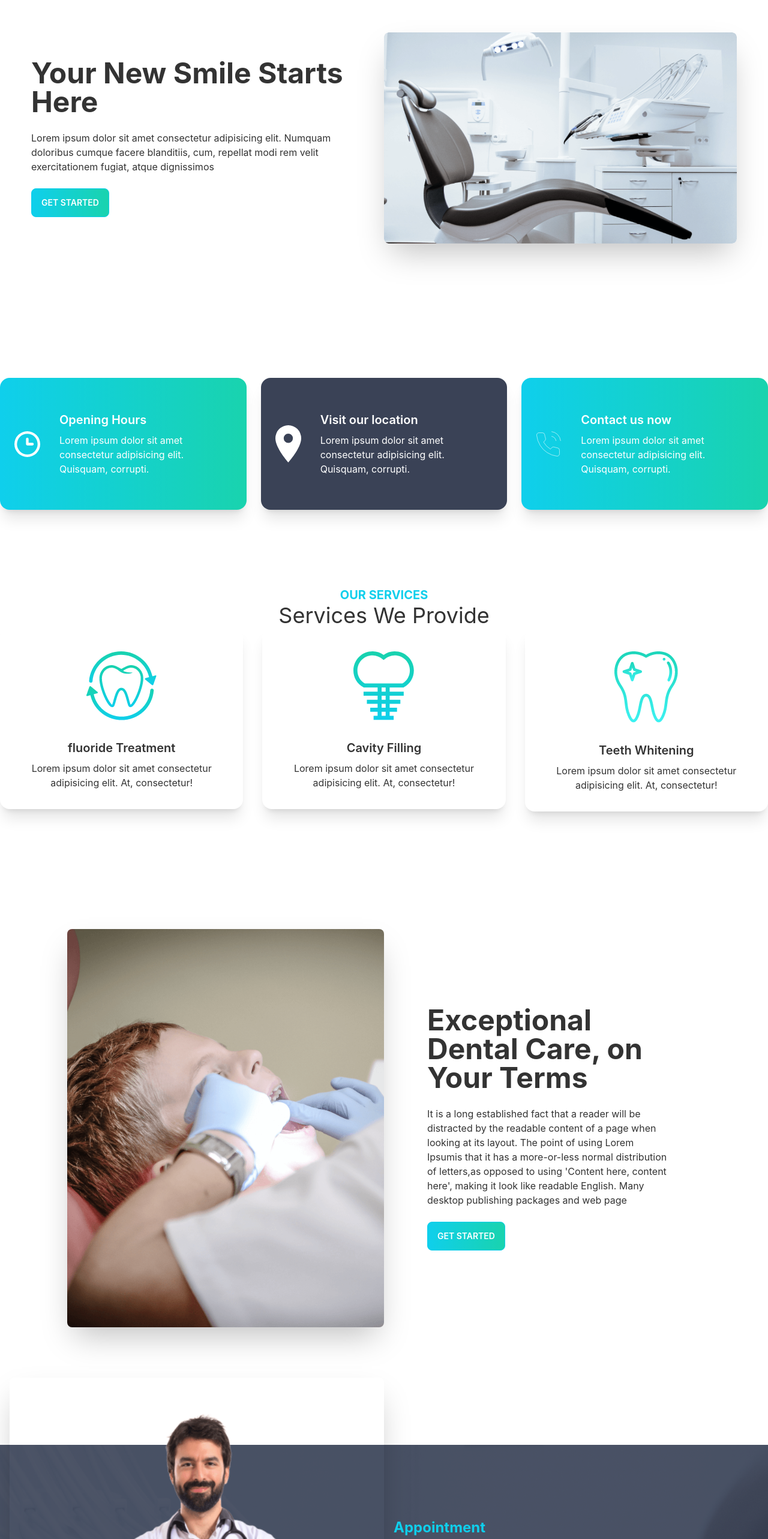
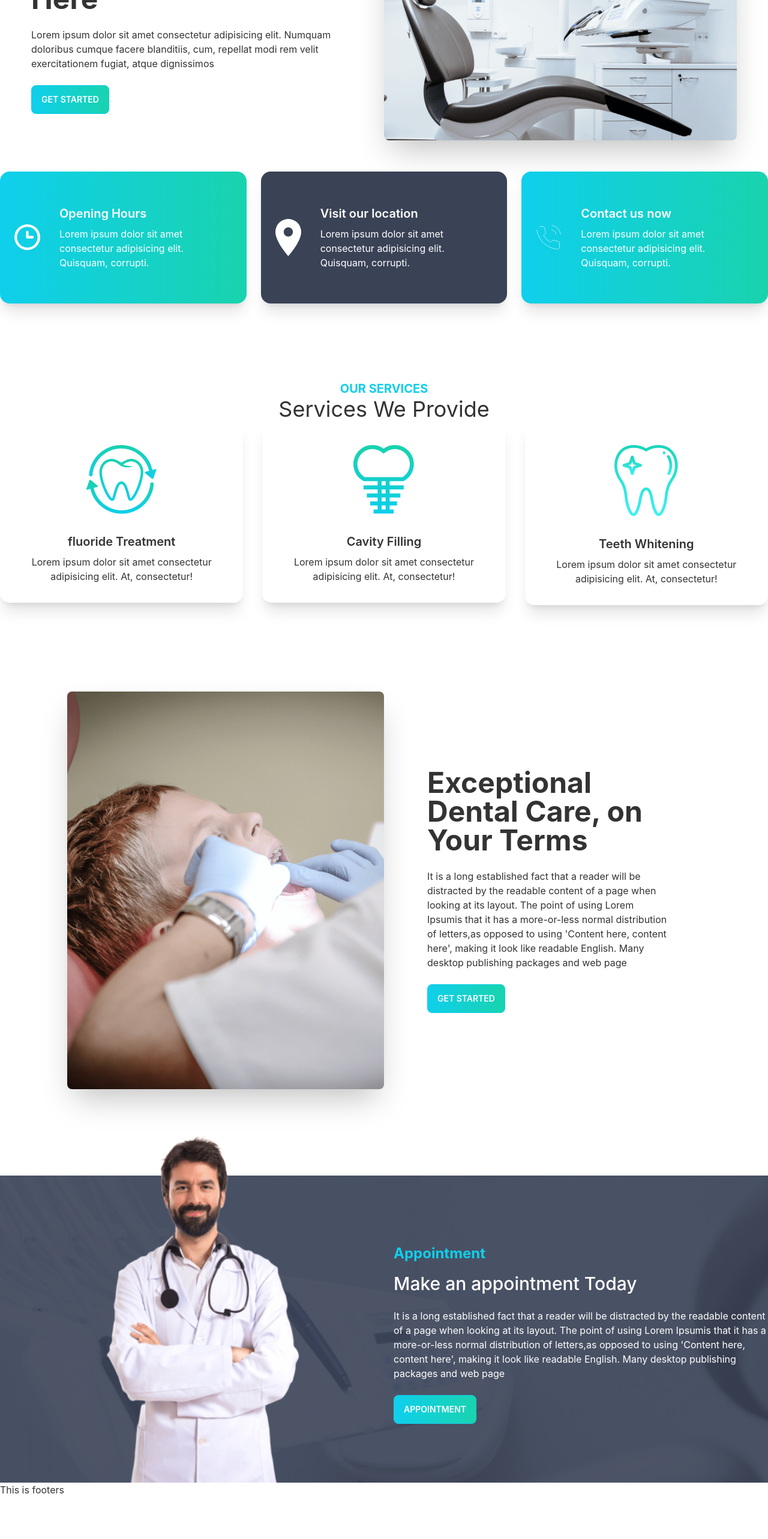
Before and after one commit to tahdiislam/doctors-portal, a React (Vite) app: page / in a window 1280 px wide. Shown: the part 234-2800 px from the top of the page at 60% size. After the commit the page ends 2730 px from the top, so only its background shows below. Built offline with nearby package versions, Linux system fonts and the light colour scheme.

Commit message:
edit in home page

```diff
--- a/src/Pages/Home/Component/Appointment/Appointment.jsx
+++ b/src/Pages/Home/Component/Appointment/Appointment.jsx
@@ -7,13 +7,13 @@ const Appointment = () => {
     return (
         <section className='mt-32' style={{background: `url(${bgImg})`}}>
             <div className="hero">
-                <div className="hero-content flex-col lg:flex-row">
-                    <img src={doctors} className="-mt-32  w-1/2 rounded-lg shadow-2xl" />
-                    <div className='w-1/2 text-white'>
+                <div className="hero-content p-0 flex-col lg:flex-row">
+                    <img src={doctors} className="-mt-32 hidden md:block  lg:w-1/2 " />
+                    <div className='lg:w-1/2 text-white'>
                         <h1 className='text-primary font-bold my-4 text-2xl'>Appointment</h1>
                         <h1 className="text-3xl font-medium">Make an appointment Today</h1>
                         <p className="py-6">It is a long established fact that a reader will be distracted by the readable content of a page when looking at its layout. The point of using Lorem Ipsumis that it has a more-or-less normal distribution of letters,as opposed to using 'Content here, content here', making it look like readable English. Many desktop publishing packages and web page</p>
-                        <PrimaryBtn>Get Started</PrimaryBtn>
+                        <PrimaryBtn>Appointment</PrimaryBtn>
                     </div>
                 </div>
             </div>
--- a/src/Pages/Home/Component/Contacts/Contact.jsx
+++ b/src/Pages/Home/Component/Contacts/Contact.jsx
@@ -3,7 +3,7 @@ import React from 'react';
 const Contact = ({ contactData }) => {
     const { name, description, img, bgClass} = contactData
     return (
-        <div className={`p-6 text-white card card-side shadow-xl ${bgClass}`}>
+        <div className={`p-6 flex flex-col items-center  md:flex-row text-white card card-side shadow-xl ${bgClass}`}>
             <figure className='w-24'><img src={img} alt="Movie" /></figure>
             <div className="card-body">
                 <h2 className="card-title">{name}</h2>
--- a/src/Pages/Home/Component/TopBanner.jsx
+++ b/src/Pages/Home/Component/TopBanner.jsx
@@ -5,9 +5,9 @@ import PrimaryBtn from '../../../Component/PrimaryBtn';
 const TopBanner = () => {
     return (
         <section>
-            <div className="hero min-h-screen p-9">
+            <div className="hero p-9">
                 <div className="hero-content flex-col lg:flex-row-reverse">
-                    <img src={chair} className="w-1/2 rounded-lg shadow-2xl" />
+                    <img src={chair} className="md:w-1/2 rounded-lg shadow-2xl" />
                     <div className=''>
                         <h1 className="text-5xl font-bold">Your New Smile Starts Here</h1>
                         <p className="py-6">Lorem ipsum dolor sit amet consectetur adipisicing elit. Numquam doloribus cumque facere blanditiis, cum, repellat modi rem velit exercitationem fugiat, atque dignissimos</p>
--- a/src/Pages/Home/Component/Treatment1.jsx
+++ b/src/Pages/Home/Component/Treatment1.jsx
@@ -4,11 +4,11 @@ import treatment from "../../../assets/images/treatment.png"
 
 const Treatment1 = () => {
     return (
-        <div className='mx-24'>
-            <div className="hero min-h-screen">
+        <div className='mx-3 md:10 lg:mx-24'>
+            <div className="hero">
                 <div className="hero-content flex-col lg:flex-row">
-                    <img src={treatment} className="w-1/2 rounded-lg shadow-2xl" />
-                    <div className='w-1/2 px-14'>
+                    <img src={treatment} className="w-full md:w-1/2 rounded-lg shadow-2xl" />
+                    <div className='w-full md:w-1/2 md:px-14'>
                         <h1 className="text-5xl font-bold">Exceptional Dental Care, on Your Terms</h1>
                         <p className="py-6">It is a long established fact that a reader will be distracted by the readable content of a page when looking at its layout. The point of using Lorem Ipsumis that it has a more-or-less normal distribution of letters,as opposed to using 'Content here, content here', making it look like readable English. Many desktop publishing packages and web page</p>
                         <PrimaryBtn>Get Started</PrimaryBtn>
```
